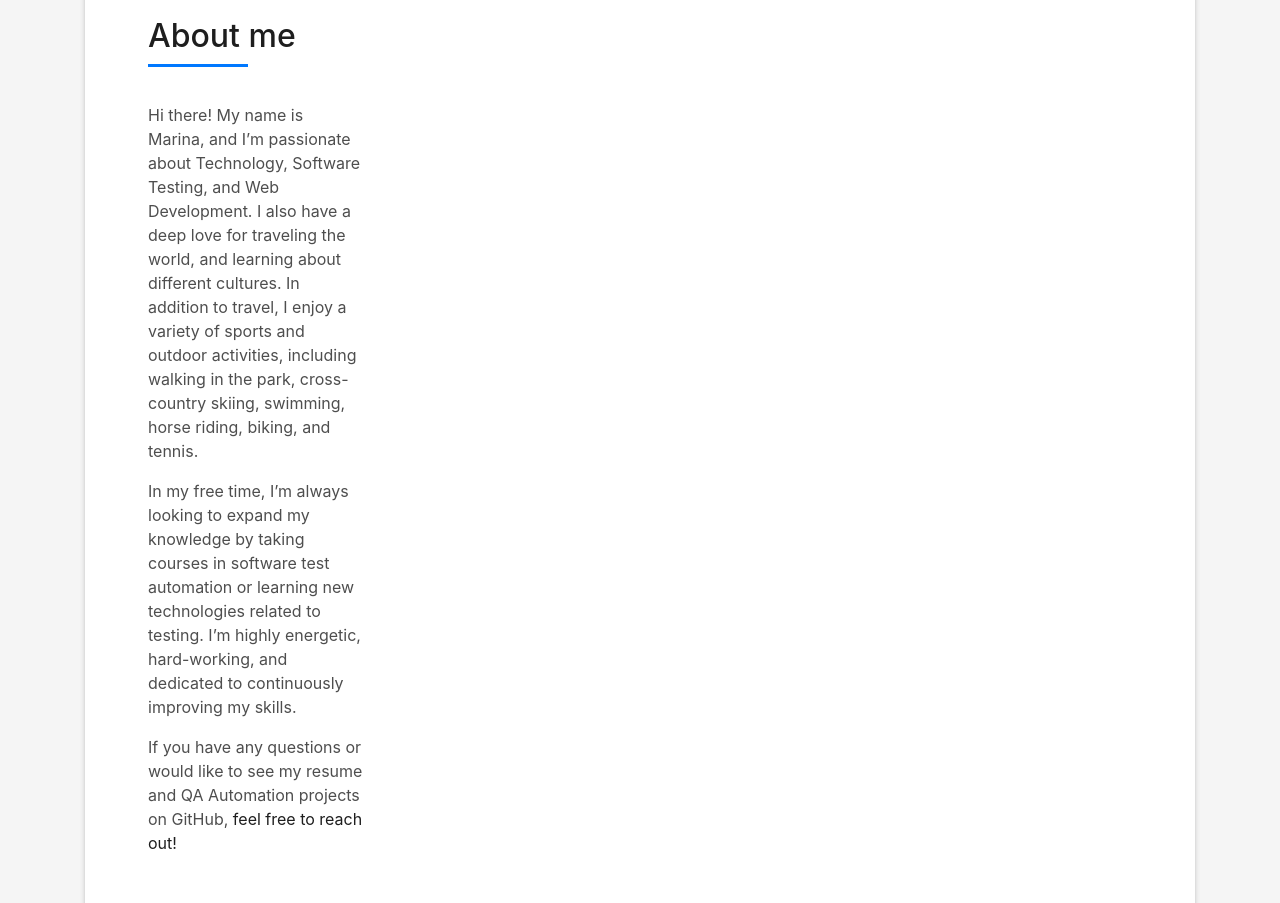
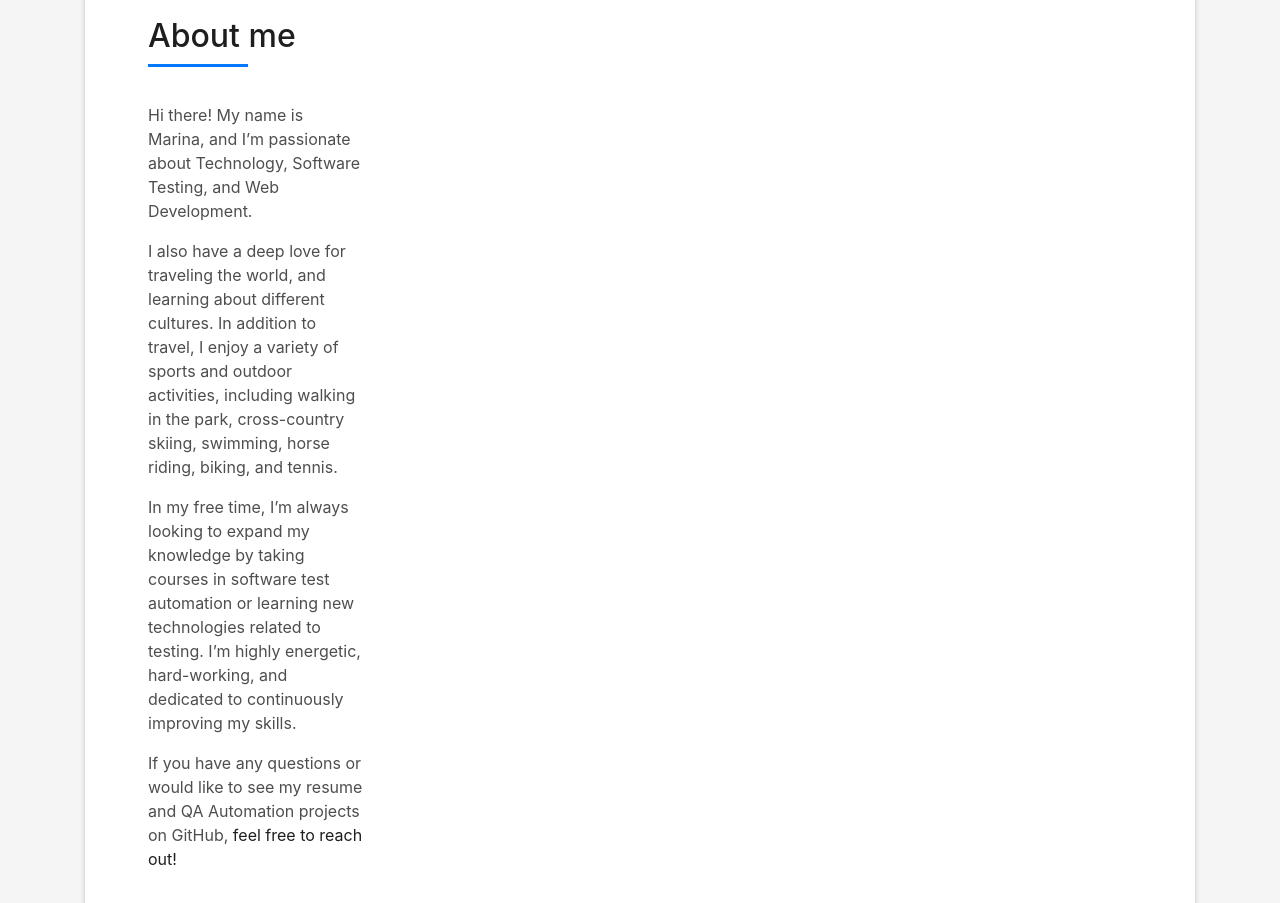
Before and after one commit to testmarina/marina.motlich, a plain HTML site: page index.html in a window 1280 px wide. Shown: the part 1342-2245 px from the top of the page. Drawn offline with Linux system fonts and the light colour scheme; files whose address does not match are found by name.

Commit message:
Update index.html

```diff
--- a/index.html
+++ b/index.html
@@ -121,7 +121,8 @@
                       About me
                     </h5>
                   </div>
-<p>Hi there! My name is Marina, and I’m passionate about Technology, Software Testing, and Web Development. I also have a deep love for traveling the world, and learning about different cultures. In addition to travel, I enjoy a variety of sports and outdoor activities, including walking in the park, cross-country skiing, swimming, horse riding, biking, and tennis.</p>
+<p>Hi there! My name is Marina, and I’m passionate about Technology, Software Testing, and Web Development.</p>
+<p>I also have a deep love for traveling the world, and learning about different cultures. In addition to travel, I enjoy a variety of sports and outdoor activities, including walking in the park, cross-country skiing, swimming, horse riding, biking, and tennis.</p>
 <p>In my free time, I’m always looking to expand my knowledge by taking courses in software test automation or learning new technologies related to testing. I’m highly energetic, hard-working, and dedicated to continuously improving my skills.</p>
 <p>If you have any questions or would like to see my resume and QA Automation projects on GitHub, <a href="#contact">feel free to reach out!</a> </p>
                 </div>
```
